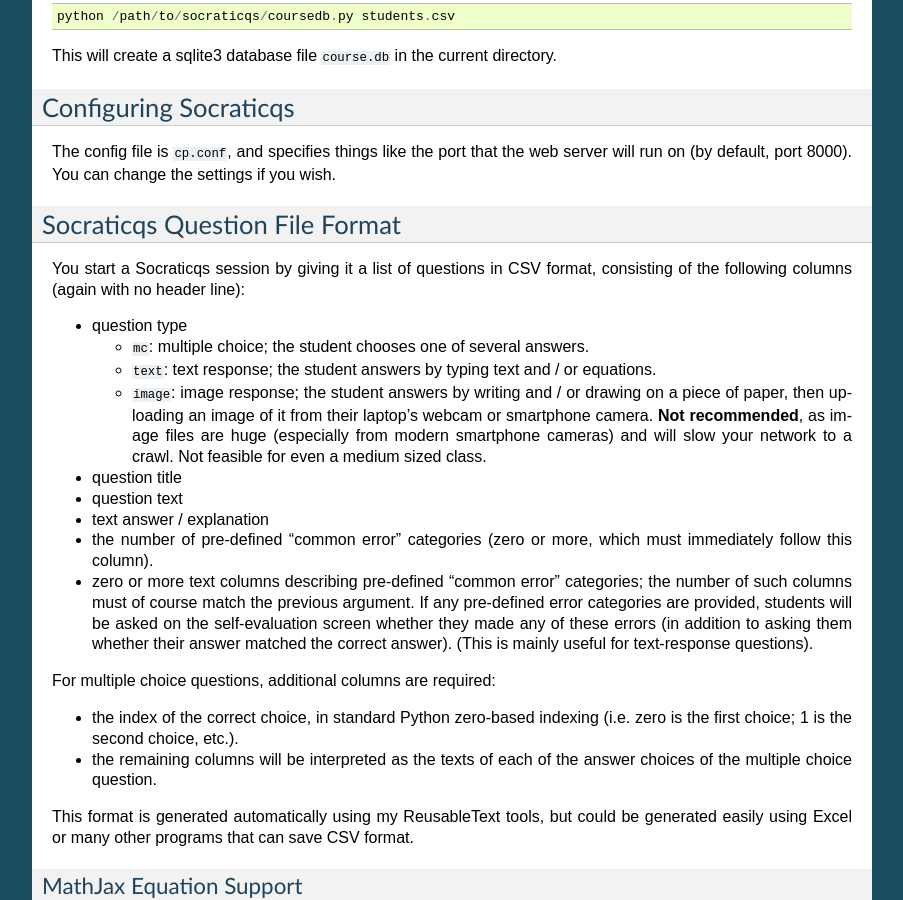
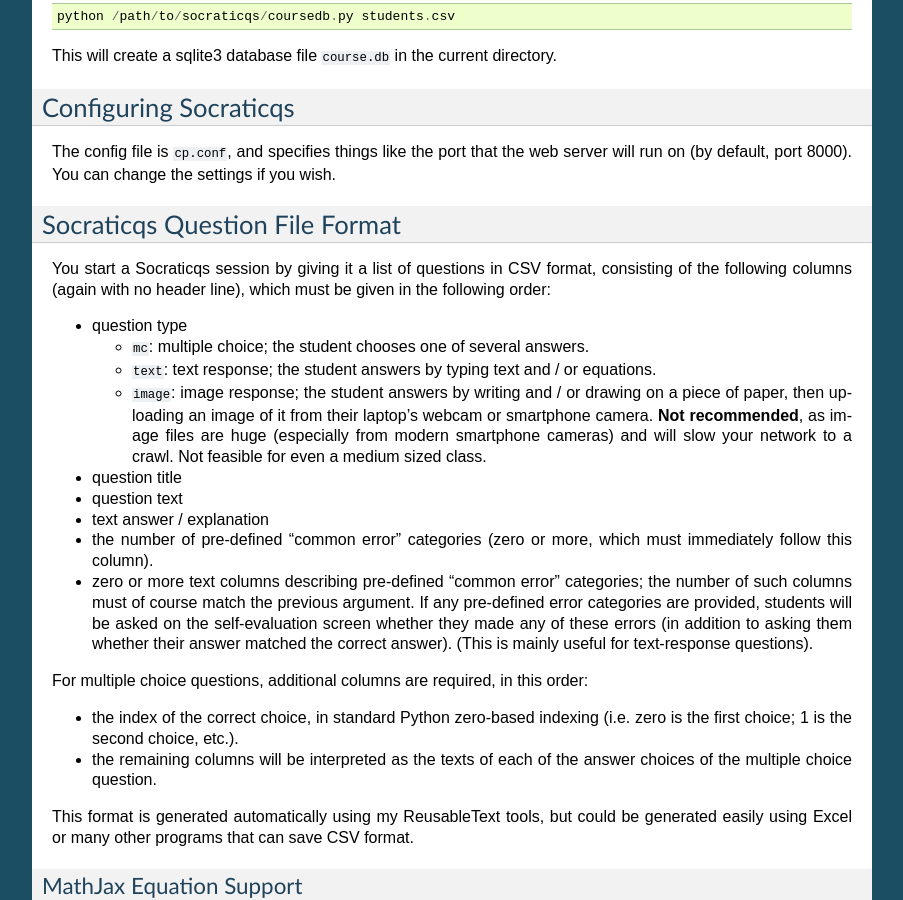
Before and after one commit to cjlee112/socraticqs, a Sphinx documentation site: the page built from doc/tutorial.rst, in a window 1280 px wide and 900 px high, scrolled down 1705 px. Shown: the whole window, without its empty margins (198-1101 px from the left). Built offline with Sphinx 7.4.7, drawn with Linux system fonts in a browser that asks for light colours.

Commit message:
clarified docs on question csv column ordering

```diff
--- a/doc/tutorial.rst
+++ b/doc/tutorial.rst
@@ -139,7 +139,7 @@
 
 You start a Socraticqs session by giving it a list of questions
 in CSV format, consisting of the following columns (again with no
-header line):
+header line), which must be given in the following order:
 
 * question type
 
@@ -171,7 +171,8 @@
   the correct answer).  (This is mainly useful for text-response
   questions).
 
-For multiple choice questions, additional columns are required:
+For multiple choice questions, additional columns are required,
+in this order:
 
 * the index of the correct choice, in standard Python zero-based
   indexing (i.e. zero is the first choice; 1 is the second choice, etc.).
```
